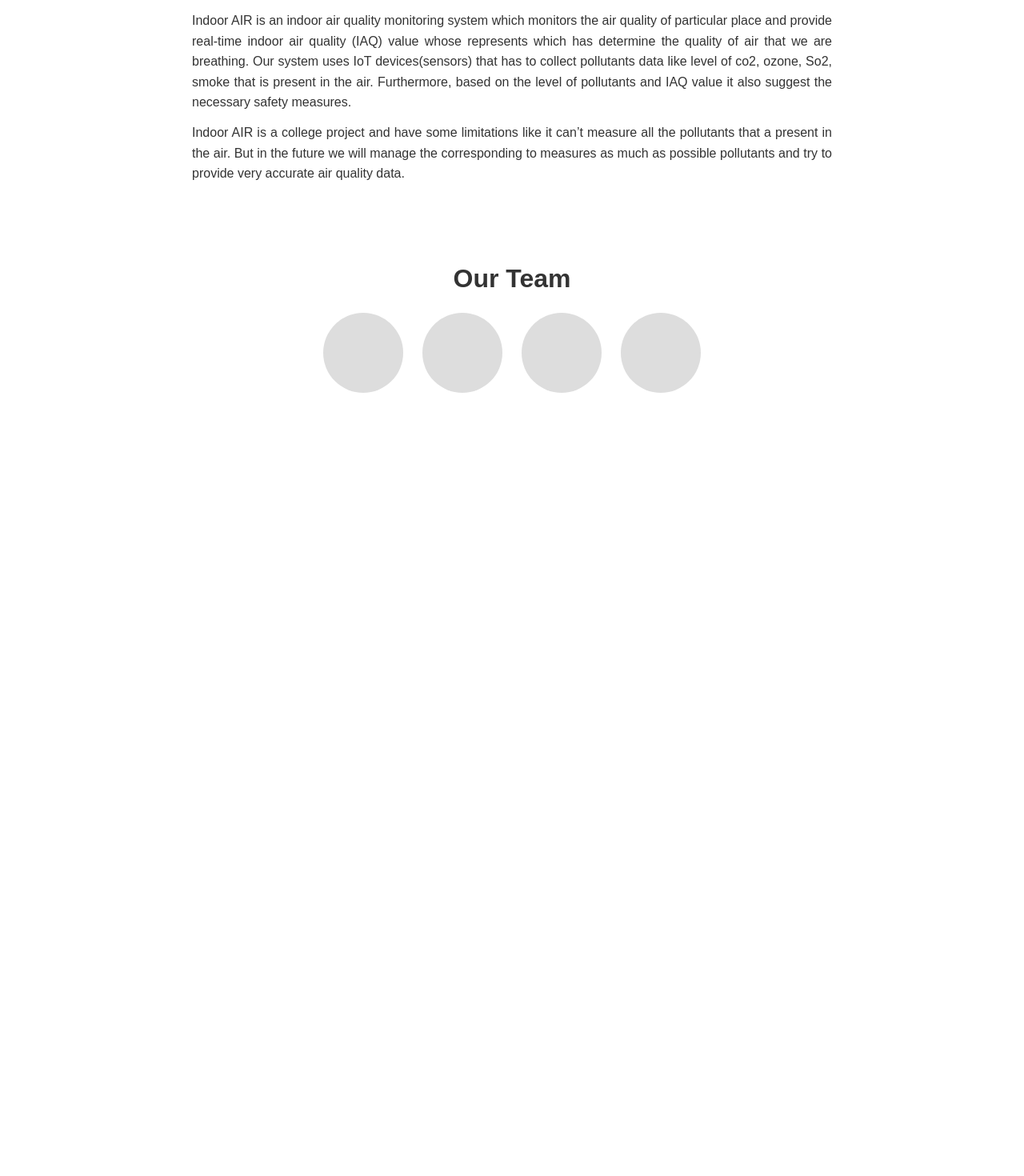
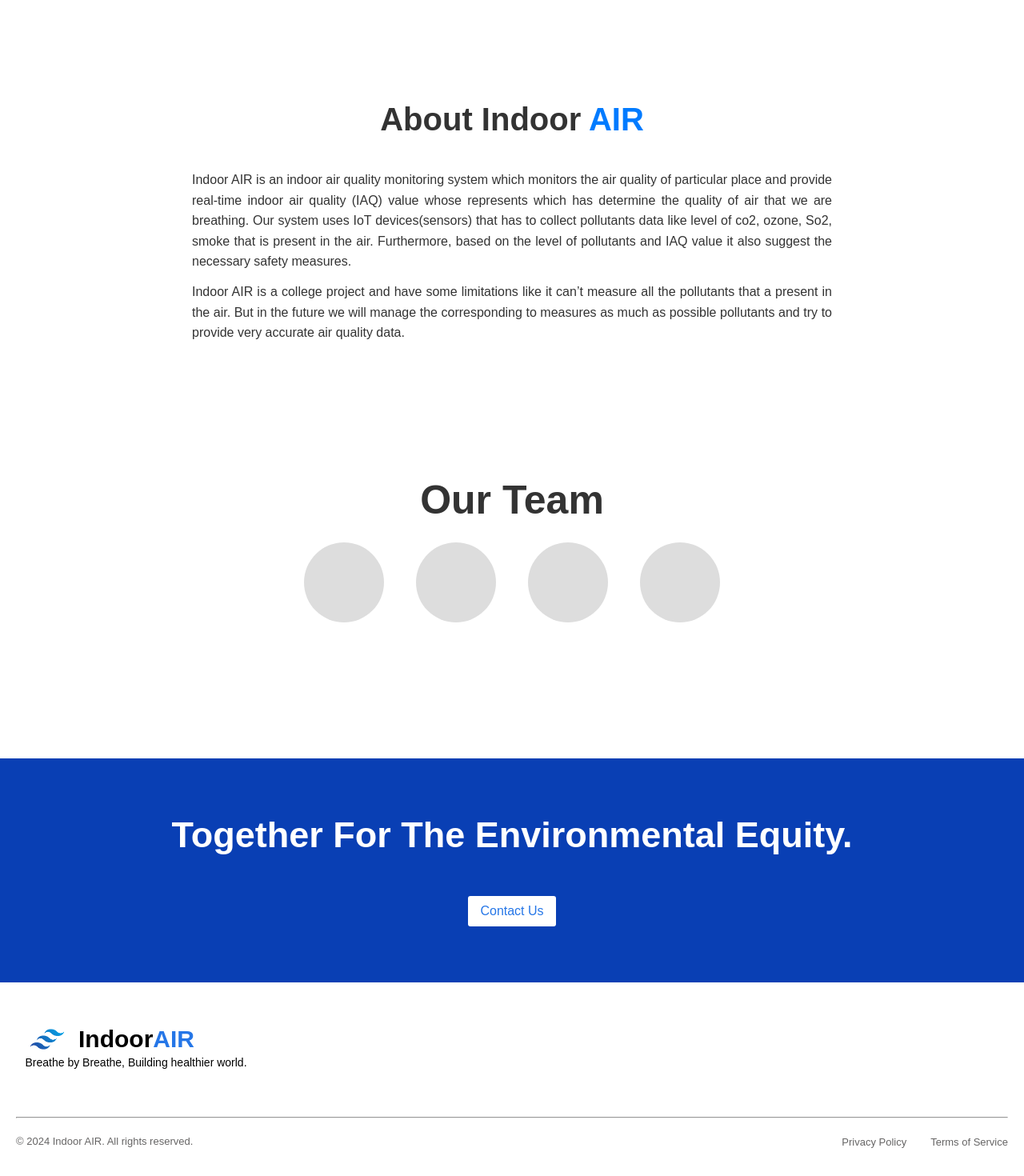
Before and after one commit to biplov2061/indoor_air_quality_monitoring_system, a React (Create React App) app: page /about in a window 1280 px wide. Shown: the part 360-1830 px from the top of the page at 80% size. Before the commit the page ends 851 px from the top, so only its background shows below. Built offline with nearby package versions, Linux system fonts and the light colour scheme.

Commit message:
contact and about almost complete

```diff
--- a/package.json
+++ b/package.json
@@ -7,6 +7,7 @@
     "@testing-library/jest-dom": "^6.6.3",
     "@testing-library/react": "^16.3.0",
     "@testing-library/user-event": "^13.5.0",
+    "i": "^0.3.7",
     "react": "^19.1.0",
     "react-dom": "^19.1.0",
     "react-router-dom": "^7.6.3",
--- a/src/Components/Navbar.js
+++ b/src/Components/Navbar.js
@@ -1,10 +1,10 @@
 // src/components/Navbar.js
 
-import { Link } from "react-router-dom";
+// import { Link } from "react-router-dom";
 import { NavLink } from "react-router-dom";
 import siteIcon from "../Assets/siteIcon.png";
 import styles from './Navbar.module.css';
-import login from '../Assets/login_logo.jpg';
+// import login from '../Assets/login_logo.jpg';
 
 
 
@@ -44,9 +44,9 @@ function Navbar() {
 
       {/* Admin login on the right */}
       <div className={styles.adminLogin}>
-        <Link to="/admin">
+        {/* <Link to="/admin">
              <img src={login} alt="Site Logo" />
-        </Link>
+        </Link> */}
       </div>
     </nav>
   );
--- a/src/Components/Navbar.module.css
+++ b/src/Components/Navbar.module.css
@@ -22,6 +22,7 @@
 /* Center navigation links */
 .navLinks {
   display: flex;
+  margin-left: -400px;
   gap: 60px;
   list-style: none;
   margin: 0;
--- a/src/Pages/About.js
+++ b/src/Pages/About.js
@@ -1,8 +1,14 @@
 import React from "react";
 
 import "./aboutus.css"; // Import external CSS
+import styles from "./Home.module.css";
+import { Link } from "react-router-dom";
+import { useNavigate } from "react-router-dom";
+import siteIcon from "../Assets/siteIcon.png";
+
 
 export default function IndoorAirPage() {
+  const navigate = useNavigate();
   return (
     <div className="indoor-air-container">
 
@@ -51,9 +57,65 @@ export default function IndoorAirPage() {
           ))}
         </div>
       </section>
+<footer className={styles.footer}>
+        <div className={styles.upperFooter}>
+          <h2 className={styles.footer_heading}>
+            Together For The Environmental Equity.
+          </h2>
+          <div className={styles.footer_buttons}>
+            <button
+              className={styles.footer_btn}
+              onClick={() => navigate("/contact")}
+            >
+              Contact Us
+            </button>
+
+          </div>
+        </div>
+        <div className={styles.lowerFooter}>
+          <div className={styles.footerIndoorAir}>
+            <div className={styles.IndoorAirBox_logo}>
+              <img
+                src={siteIcon}
+                alt="website icon"
+                className={styles.siteIcon}
+                onClick={() => window.scrollTo({ top: 0, behavior: "smooth" })}
+              />
+
+              <h2 className={styles.footerIndoorAirHeading} onClick={() => window.scrollTo({top:0 , behavior : "smooth"})}>
+                Indoor<span className={styles.span}>AIR</span>
+              </h2>
+            </div>
+            <p className={styles.footerSlogan}>
+              Breathe by Breathe, Building healthier world.
+            </p>
+          </div>
+          <hr />
+
+          <div className={styles.footerLinks}>
+            <p className={styles.AllRights}>
+              © 2024 Indoor AIR. All rights reserved.
+            </p>
+            <ul className={styles.footerLinkLists}>
+              <li className={styles.privacyPolicy}>
+                <Link to="/privacy-policy" className={styles.footerLink}>
+                  Privacy Policy
+                </Link>
+              </li>
+              <li className={styles.termsOfService}>
+                <Link to="/terms-of-service" className={styles.footerLink}>
+                  Terms of Service
+                </Link>
+              </li>
+            </ul>
+          </div>
+        </div>
+      </footer>
 
 
 
     </div>
+
+
   );
 }
--- a/src/Pages/ContactPage.css
+++ b/src/Pages/ContactPage.css
@@ -12,7 +12,7 @@ body, html {
 }
 
 .contact-container {
-  padding: 20px;
+  padding: 5px;
   max-width: 1200px;
   margin: auto;
 }
@@ -22,29 +22,34 @@ body, html {
 /* Heading */
 .contact-heading {
   text-align: center;
-  margin-top: 30px;
-  margin-bottom: 30px;
+  padding-top: 10px;
+  margin-top: 45px;
+  margin-bottom: 60px;
+  padding-bottom: 25px;
 }
 
 .contact-heading h1 {
-  padding-top: 20px;
-  font-size: 38px;
+  margin-top: 0px;
+  padding-top: 15px;
+  font-size: 3.65rem;
   font-weight: bold;
   margin-bottom: 8px;
 }
 
 /* Layout */
 .contact-content {
+  margin-top: 65px;
   display: flex;
   flex-wrap: wrap;
   gap: 30px;
   justify-content: space-between;
+  margin-bottom: 190px;
 }
 
 /* Form section */
 .contact-form {
   flex: 1;
-  min-width: 300px;
+  min-width: 350px;
   border: 1px solid #ddd;
   padding: 20px;
   border-radius: 8px;
--- a/src/Pages/ContactUs.js
+++ b/src/Pages/ContactUs.js
@@ -1,9 +1,15 @@
 import React from "react";
 import "./ContactPage.css";
+import styles from "./Home.module.css";
+import { Link } from "react-router-dom";
+import { useNavigate } from "react-router-dom";
+import siteIcon from "../Assets/siteIcon.png";
 
 
-const ContactPage = () => {
+function ContactPage() {
+const navigate = useNavigate();
   return (
+    <div className="" >
     <div className="contact-container">
 
 
@@ -58,7 +64,64 @@ const ContactPage = () => {
           </div>
         </div>
       </div>
+
     </div>
+    <footer className={styles.footer}>
+            <div className={styles.upperFooter}>
+              <h2 className={styles.footer_heading}>
+                Together For The Environmental Equity.
+              </h2>
+              <div className={styles.footer_buttons}>
+
+                <button
+                  className={styles.footer_btn}
+                  onClick={() => navigate("/about")}
+                >
+                  About Us
+                </button>
+              </div>
+            </div>
+            <div className={styles.lowerFooter}>
+              <div className={styles.footerIndoorAir}>
+                <div className={styles.IndoorAirBox_logo}>
+                  <img
+                    src={siteIcon}
+                    alt="website icon"
+                    className={styles.siteIcon}
+                    onClick={() => window.scrollTo({ top: 0, behavior: "smooth" })}
+                  />
+
+                  <h2 className={styles.footerIndoorAirHeading} onClick={() => window.scrollTo({top:0 , behavior : "smooth"})}>
+                    Indoor<span className={styles.span}>AIR</span>
+                  </h2>
+                </div>
+                <p className={styles.footerSlogan}>
+                  Breathe by Breathe, Building healthier world.
+                </p>
+              </div>
+              <hr />
+
+              <div className={styles.footerLinks}>
+                <p className={styles.AllRights}>
+                  © 2024 Indoor AIR. All rights reserved.
+                </p>
+                <ul className={styles.footerLinkLists}>
+                  <li className={styles.privacyPolicy}>
+                    <Link to="/privacy-policy" className={styles.footerLink}>
+                      Privacy Policy
+                    </Link>
+                  </li>
+                  <li className={styles.termsOfService}>
+                    <Link to="/terms-of-service" className={styles.footerLink}>
+                      Terms of Service
+                    </Link>
+                  </li>
+                </ul>
+              </div>
+            </div>
+          </footer>
+    </div>
+
   );
 };
 
--- a/src/Pages/aboutus.css
+++ b/src/Pages/aboutus.css
@@ -36,18 +36,21 @@
 }
 
 .indoor-air-title {
-  font-size: 38px;
+  font-size: 3.65rem;
   font-weight: bold;
+  margin-bottom: 50px;
 }
 
 .indoor-air-vision-box {
-  width: 80%;
+  width: 52%;
   margin: 24px auto;
+
   padding: 16px;
   border: 1px solid #ccc;
   background: #f9f9f9;
   border-radius: 8px;
   text-align: left;
+  margin-bottom: 115px;
 }
 
 
@@ -67,12 +70,13 @@
 .indoor-air-about {
   text-align: center;
   padding: 40px 32px;
+
 }
 
 .indoor-air-about-heading {
-  font-size: 24px;
+  font-size: 40px;
   font-weight: bold;
-  margin-bottom: 16px;
+  margin-bottom: 40px;
 }
 
 .indoor-air-highlight {
@@ -80,6 +84,7 @@
 }
 
 .indoor-air-about-text {
+
   max-width: 800px;
   margin: 12px auto;
   text-align: justify;
@@ -89,10 +94,11 @@
 .indoor-air-team {
   text-align: center;
   margin-top: 48px;
+  margin-top: 115px;
 }
 
 .indoor-air-team-heading {
-  font-size: 32px;
+  font-size: 50px;
   font-weight: bold;
   margin-bottom: 24px;
 }
@@ -100,8 +106,10 @@
 .indoor-air-team-list {
   display: flex;
   justify-content: center;
-  gap: 24px;
+  gap: 40px;
   flex-wrap: wrap;
+  margin-bottom: 170px;
+
 }
 
 .indoor-air-team-member {
```
Also changed, not shown: 1 other file (tests, documents, lock files or other folders).
